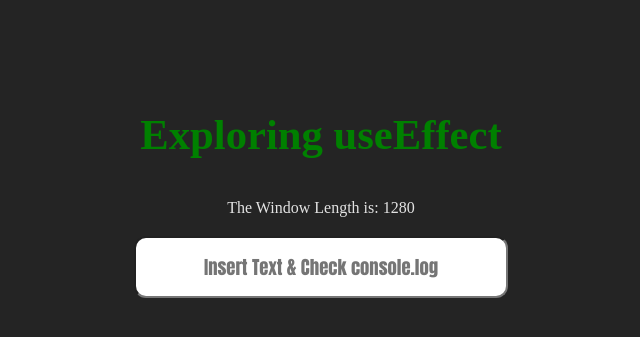
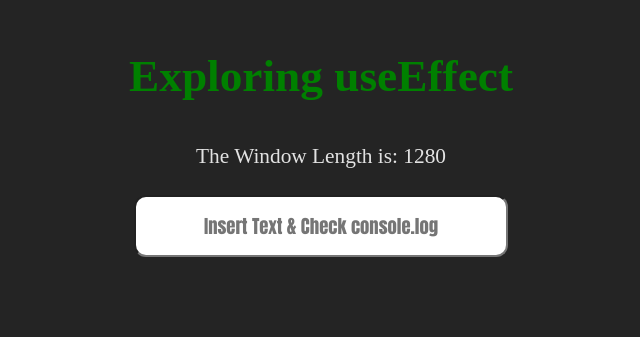
Before and after one commit to Davonne007-TX/React-Exploring-useEffect, a React (Vite) app in the folder learning-more-react-concepts/: page / in a window 1280 px wide. Shown: the part 237-574 px from the top of the page, without its empty margins (319-959 px from the left). Built offline with nearby package versions, Linux system fonts and the light colour scheme; a web font is replaced by a local one.

Commit message:
adding font-size to h1

```diff
--- a/learning-more-react-concepts/src/App.css
+++ b/learning-more-react-concepts/src/App.css
@@ -8,11 +8,12 @@
 h1 {
   color: green;
   font-family: 'Caprasimo', cursive;
-  font-size: 32pt;
+  font-size: 34pt;
 }
 
 p {
   font-family: 'Caprasimo', cursive;
+  font-size: 16pt;
 }
 
 .myInput {
@@ -25,5 +26,5 @@ p {
 }
 
 .window-container {
-  margin-top: 25%;
+  margin-top: 20%;
 }
```
